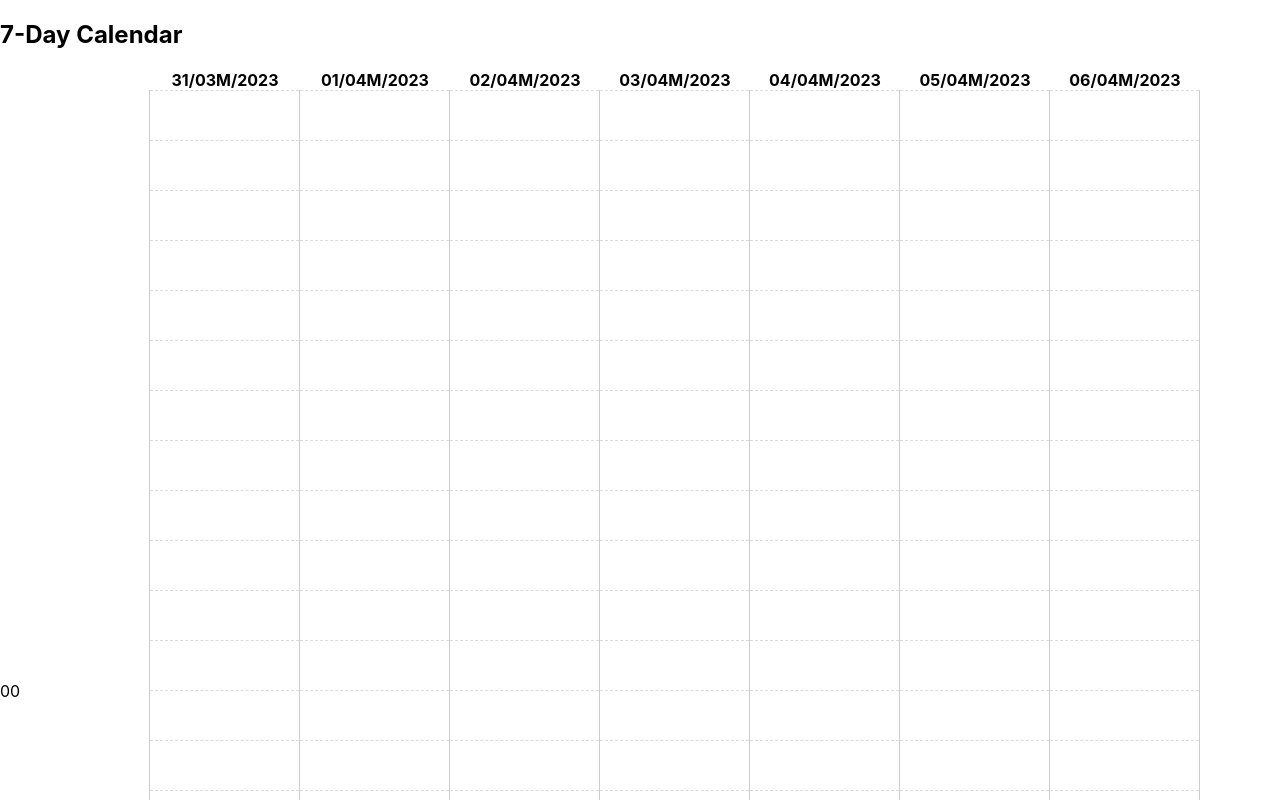
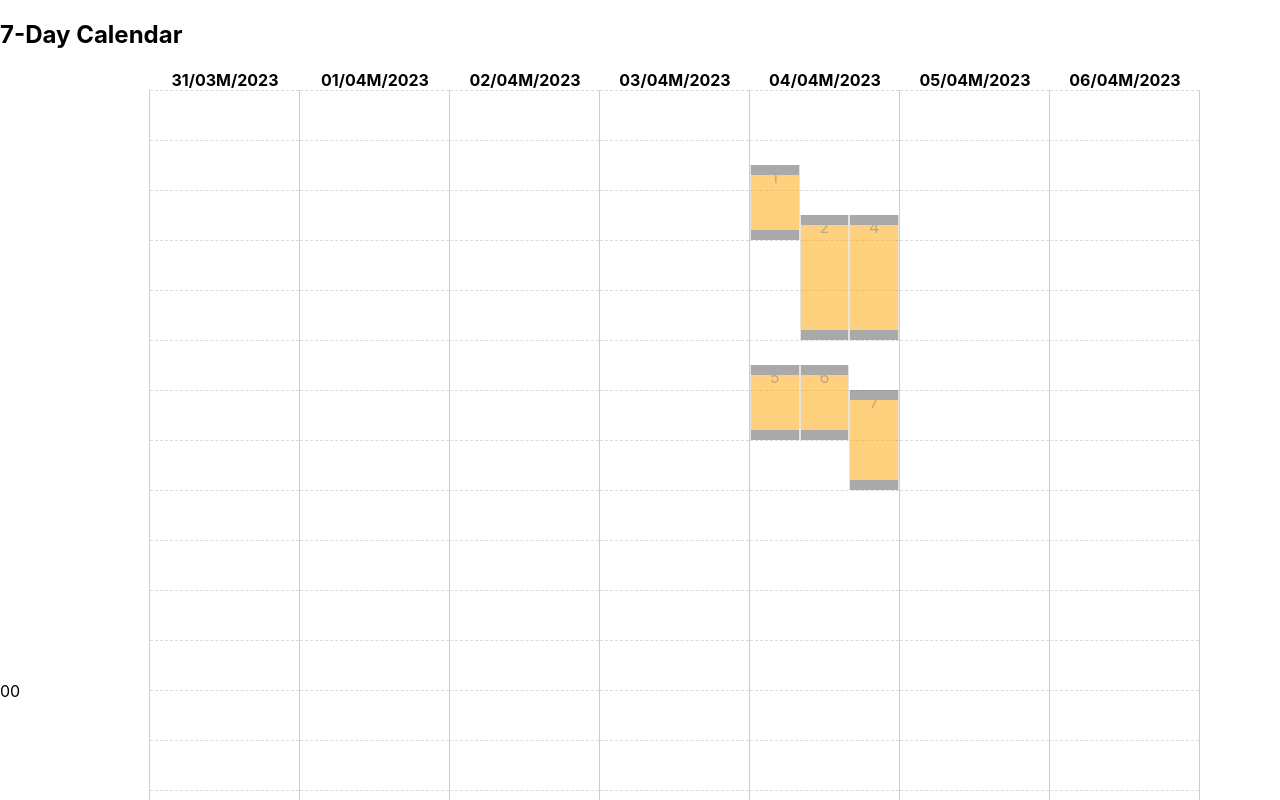
Before and after one commit to ibmmt/react-calendar-scheduler, a React (Create React App) app: page / in a window 1280 px wide. Shown: the top 800 px of the page. Built offline with nearby package versions, Linux system fonts and the light colour scheme.

Commit message:
updated appa.js

```diff
--- a/src/App.jsx
+++ b/src/App.jsx
@@ -86,7 +86,7 @@ function App() {
     },
   ];
 
-  events = events.splice(0, 1);
+  events = events.splice(0, 6);
   return (
     <div className="App">
       <div className="container">
--- a/src/Calender.jsx
+++ b/src/Calender.jsx
@@ -3,6 +3,7 @@ import { useEffect, useRef, useState } from 'react';
 import {
   calculatePositions,
   formatDate,
+  isDateBetween,
   parseEvents,
   setEventID,
 } from './_utils';
@@ -66,11 +67,18 @@ const Calendar = props => {
                     boxHeight={boxHeight}
                     boxTime={boxTime}
                     boxDay={boxday_string}
+                    updateEvents={events => {
+                      setEvents(calculatePositions(events));
+                    }}
                     heightOfWeekColumn={heightOfWeekColumn}
                     events={
                       events
-                        ? events.filter(
-                            event => event.mid_day_string === boxday_string,
+                        ? events.filter(event =>
+                            isDateBetween(
+                              boxDay,
+                              event.startTime,
+                              event.endTime,
+                            ),
                           )
                         : []
                     }
--- a/src/DayBoxWeek.jsx
+++ b/src/DayBoxWeek.jsx
@@ -11,12 +11,14 @@ const DayBoxWeek = ({
   boxHeight,
   boxTime,
   boxDay,
+  updateEvents,
   heightOfWeekColumn,
   calanderTableRef,
 }) => {
   if (events && events.length) {
     console.log('events', events);
   }
+  console.log('events', events);
   const [isResizing, setIsResizing] = useState(false);
   const [resizingEvent, setResizingEvent] = useState({});
   const [resizingSide, setResizingSide] = useState('');
@@ -33,6 +35,8 @@ const DayBoxWeek = ({
         events[i] = event;
       }
     }
+    setIsResizing(false);
+    updateEvents(events);
   };
 
   const BoxRef = useRef();
@@ -54,6 +58,18 @@ const DayBoxWeek = ({
               updateEvent={updateEvent}
             />
           ))}
+        {isResizing && (
+          <ResizeEvent
+            event={resizingEvent}
+            boxDay={boxDay}
+            side={resizingSide}
+            boxHeight={boxHeight}
+            calanderTableRef={calanderTableRef}
+            boxTime={boxTime}
+            heightOfWeekColumn={heightOfWeekColumn}
+            updateEvent={updateEvent}
+          />
+        )}
         {[...Array(24).keys()].map((hour, index) => (
           <div
             key={index}
@@ -61,19 +77,6 @@ const DayBoxWeek = ({
             className="ib-table-hr-box-week"
           ></div>
         ))}
-        {isResizing && (
-          <ResizeEvent
-            event={resizingEvent}
-            side={resizingSide}
-            boxHeight={boxHeight}
-            boxTime={boxTime}
-            resizeDone={() => {
-              setIsResizing(false);
-              setResizingEvent({});
-              setResizingSide('');
-            }}
-          />
-        )}
       </div>
     </div>
   );
--- a/src/EventBox.jsx
+++ b/src/EventBox.jsx
@@ -22,7 +22,7 @@ const EventBox = ({
     e.preventDefault();
 
     setIsResizing(true);
-    onStartResize(event, setMarginTop, setEventHeight, side);
+    onStartResize(event, side);
     //lastPostion.current = e.clientY;
   };
 
@@ -113,7 +113,7 @@ const EventBox = ({
         left: event.left + '%',
         top: marginTop + 'px',
         resize: 'both',
-        zIndex: 1000,
+
         height: eventHeight + 'px',
       }}
       onMouseUp={handleMouseUp}
--- a/src/ResizeEvent.jsx
+++ b/src/ResizeEvent.jsx
@@ -1,32 +1,21 @@
 import { useEffect, useRef, useState } from 'react';
 
 const EventResizeBox = ({
-  title,
   event,
   side,
-  top,
+
   color,
   boxHeight,
   boxTime,
-  lastCleintY,
+
   heightOfWeekColumn,
   updateEvent,
 }) => {
-  const [marginTop, setMarginTop] = useState(top);
+  const [marginTop, setMarginTop] = useState(0);
   const [eventHeight, setEventHeight] = useState(0);
-  const lastCleintYRef = useRef(lastCleintY);
+  const lastCleintYRef = useRef(0);
   const [isResizing, setIsResizing] = useState(true);
 
-  const setHeightAndTop = (diff, side) => {
-    if (side === 'top') {
-      setMarginTop(marginTop + diff);
-      setEventHeight(eventHeight - diff);
-    }
-    if (side === 'bottom') {
-      setEventHeight(eventHeight + diff);
-      //eventHeight= eventHeight + (lastClientBottom - e.clientY);
-    }
-  };
   const eventStyleWrap = {
     height: eventHeight,
   };
@@ -53,7 +42,7 @@ const EventResizeBox = ({
   useEffect(() => {
     setPostionAndHeight();
   }, []);
-  const mouseUp = e => {
+  const handleMouseUp = e => {
     if (!isResizing) return;
     e.preventDefault();
     setIsResizing(false);
@@ -77,25 +66,43 @@ const EventResizeBox = ({
 
     newEvent.total_event_time = eventHeight / (boxHeight / boxTime);
 
-    // startTime,
-    //   endTime,
-    // startDate: '04/04/2023',
-    //   endDate: '04/04/2023',
-    //   startTime: '01:30:00',
-    //   endTime: '03:00:00',
     updateEvent(event);
+  };
+
+  const resizeEventFun = (diff, side) => {
+    console.log('setHeightAndTop', diff, side);
+    if (side === 'top') {
+      setMarginTop(marginTop + diff);
+      setEventHeight(eventHeight - diff);
+    }
+    if (side === 'bottom') {
+      setEventHeight(eventHeight + diff);
+    }
+  };
+
+  const handleMouseMove = e => {
+    console.log('handleMouseMove');
+    if (!isResizing) return;
+    console.log(
+      'moooooooooooooooooooooooooooooooove',
+      e.clientY,
+      lastCleintYRef.current,
+    );
+    if (lastCleintYRef.current !== 0) {
+      const diff = e.clientY - lastCleintYRef.current;
+      console.log('diff', diff, side);
+      resizeEventFun(diff, side);
+    }
+
+    lastCleintYRef.current = e.clientY;
   };
 
   return (
     <div
       className="resize-event-bg"
-      onMouseUp={mouseUp}
-      onMouseMove={e => {
-        if (!isResizing) return;
-        const diff = e.clientY - lastCleintYRef.current;
-        setHeightAndTop(diff, side);
-        lastCleintYRef.current = e.clientY;
-      }}
+      onMouseUp={handleMouseUp}
+      // onMouseLeave={handleMouseUp}
+      onMouseMove={handleMouseMove}
     >
       <div
         className="ib-event-wrapper ib-event-wrapper-week"
@@ -103,28 +110,24 @@ const EventResizeBox = ({
           width: 100 + '%',
           left: 0,
           top: marginTop + 'px',
-          resize: 'both',
+          // resize: 'both',
           backgroundColor: color,
           zIndex: 1000,
           height: eventHeight + 'px',
         }}
+        // onMouseMove={handleMouseMove}
       >
-        <div className="ib-event-box ib-event-box-week" style={eventStyleWrap}>
-          <div className="ib-event ib-event-week">{title}</div>
-          <div
-            className="dragging-handler-week top"
-            // onMouseDown={e => {
-            //   handleMouseDown(e, 'top');
-            //   setSide('top');
-            // }}
-          ></div>
-          <div
-            className="dragging-handler-week bottom"
-            // onMouseDown={e => {
-            //   handleMouseDown(e, 'bottom');
-            //   setSide('bottom');
-            // }}
-          ></div>
+        <div
+          className="ib-event-box ib-event-box-week"
+          style={eventStyleWrap}
+          onClick={() => {
+            alert('clicked');
+          }}
+          //onMouseMove={handleMouseMove}
+        >
+          <div className="ib-event ib-event-week">{event.title}</div>
+          <div className="dragging-handler-week top"></div>
+          <div className="dragging-handler-week bottom"></div>
         </div>
       </div>
     </div>
--- a/src/_utils.js
+++ b/src/_utils.js
@@ -232,9 +232,9 @@ export const parseEvents = (events, dateFormat) => {
 };
 
 export const isDateBetween = (dateString, startDateString, endDateString) => {
-  const date = new Date(dateString);
-  const startDate = new Date(startDateString);
-  const endDate = new Date(endDateString);
+  const date = new Date(dateString).getTime();
+  const startDate = new Date(startDateString).setHours(0, 0, 0, 0);
+  const endDate = new Date(endDateString).setHours(0, 0, 0, 0);
   // console.log('date==========',date,'startDate',startDate,'endDate',endDate)
 
   return date >= startDate && date <= endDate;
--- a/src/index.css
+++ b/src/index.css
@@ -119,7 +119,7 @@ code {
   left: 0px;
   right: 0px;
   bottom: 0px;
-  background: #000;
-  opacity: .2;
+  background: rgb(139 139 139 / 27%);
+  opacity: 1;
   z-index: 100;
 }
```
